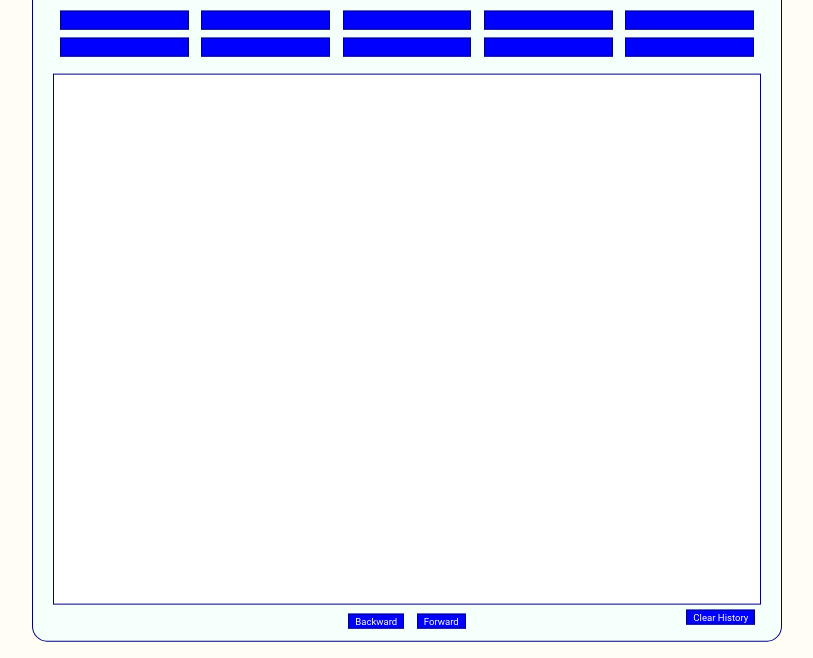
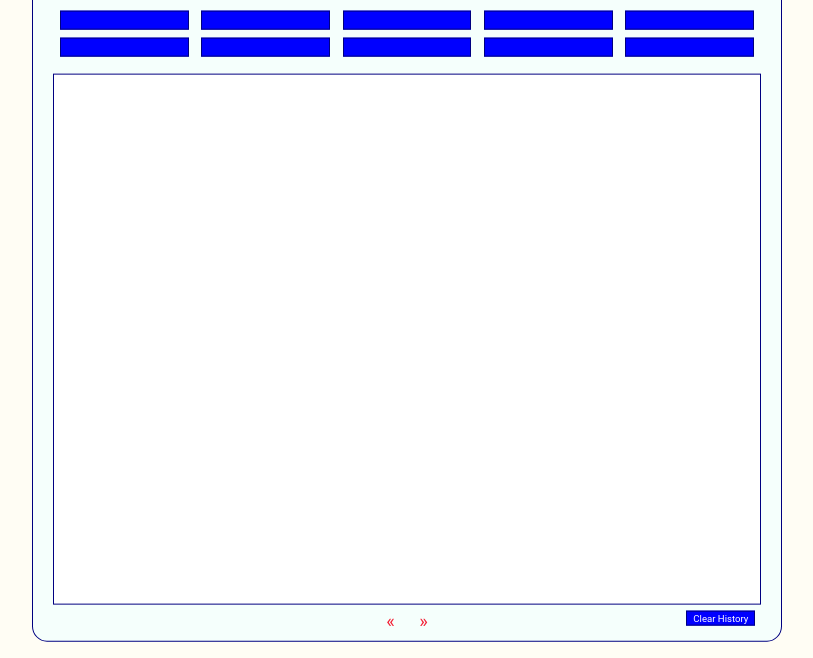
Before and after one commit to crownbraid/Etsy-Routine, a plain HTML site: page index.html in a window 1280 px wide. Shown: the part 142-800 px from the top of the page, without its empty margins (233-1046 px from the left). Drawn offline with Linux system fonts and the light colour scheme.

Commit message:
minor styling changes

```diff
--- a/css/style.css
+++ b/css/style.css
@@ -87,16 +87,20 @@ img {
 	border: solid #000080 .1em;
 }
 
-#paginate {
-	margin-top: .9em;
-}
-
 #paginate > * {
 	display: inline;
 }
 
-#paginate button {
-	border: solid #000080 .1em;
+button {
+	cursor: pointer;
+}
+
+.paginate-controls {
+	background-color: hsl(165, 100%, 98%);
+	border: none;
+	color: #f32136;
+	outline:none;
+	font-size: 1.9em;
 }
 
 #page-number {
@@ -108,7 +112,7 @@ img {
 	margin-bottom: .8em;
 }
 #clear-history {
-	margin-top: -1.9em;
+	margin-top: -2.2em;
 	margin-right: 1em;
 	float: right;
 	border: solid #000080 .1em;
--- a/index.html
+++ b/index.html
@@ -33,9 +33,9 @@
         <div id="etsy-images"></div>
         <footer>
             <div id="paginate">
-                <button class="paginate-controls" id="backward">Backward</button>
+                <button class="paginate-controls" id="backward">&laquo;</button>
                 <div id="page-number"></div>
-                <button class="paginate-controls" id="forward">Forward</button>
+                <button class="paginate-controls" id="forward">&raquo;</button>
             </div>
             <button id="clear-history">Clear History</button>
         </footer>
--- a/js/script.js
+++ b/js/script.js
@@ -12,7 +12,6 @@ $(document).ready(function(){
     $('#search-history').on('mousedown', function(event) {
         if (click) {
             termSlot = parseInt($(event.target).closest('button').data('name'));
-            console.log(termSlot);
             if (!termChange) {
                 cancelClick = setTimeout(function() {setTerm(termSlot);}, 500);
             }
@@ -76,7 +75,6 @@ $(document).ready(function(){
             url: etsyURL,
             dataType: 'jsonp',
             success: function(data) {
-                console.log(data);
                 if (data.ok) {
                     paginate = true;
                     if (action == 'newTerm') addToHistory(terms);
```
